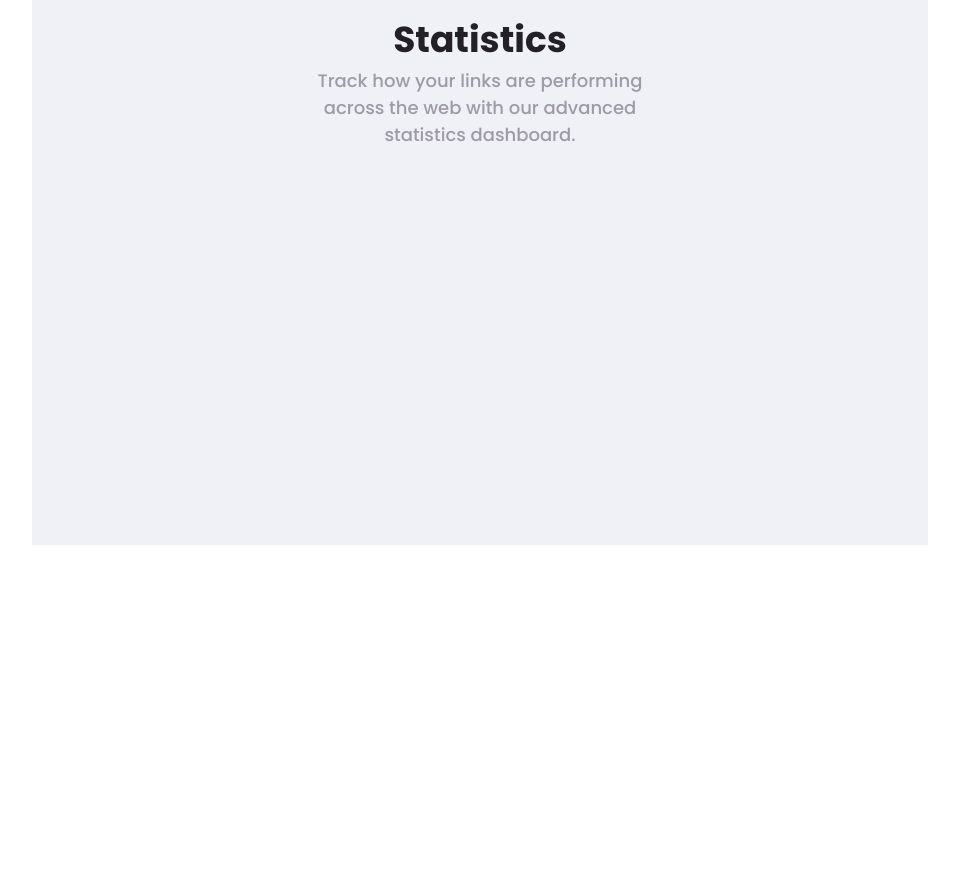
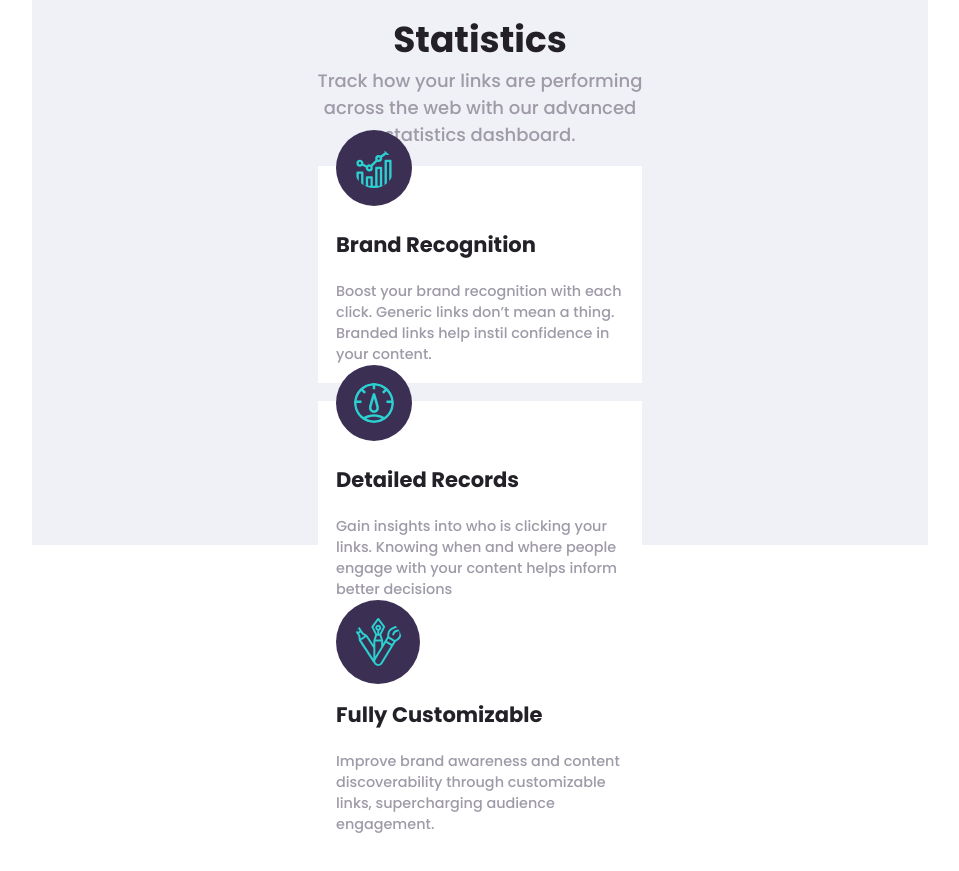
Before and after one commit to kirontoo/url-shortly, a React (Create React App) app: page / in a window 1280 px wide. Shown: the part 1047-1918 px from the top of the page, without its empty margins (160-1119 px from the left). Before the commit the page ends 1592 px from the top, so only its background shows below. Built offline with nearby package versions, Linux system fonts and the light colour scheme.

Commit message:
Render Card data

```diff
--- a/src/components/Stats/Stats.tsx
+++ b/src/components/Stats/Stats.tsx
@@ -1,5 +1,25 @@
 import React from 'react';
 import './Stats.scss';
+
+import { Card } from 'components/Card';
+
+const cards = [
+  {
+    title: 'Brand Recognition',
+    text: 'Boost your brand recognition with each click. Generic links don’t mean a thing. Branded links help instil confidence in your content.',
+    imageUrl: 'icon-brand-recognition.svg'
+  },
+  {
+    title: 'Detailed Records',
+    text: 'Gain insights into who is clicking your links. Knowing when and where people engage with your content helps inform better decisions',
+    imageUrl: 'icon-detailed-records.svg'
+  },
+  {
+    title: 'Fully Customizable',
+    text: 'Improve brand awareness and content discoverability through customizable links, supercharging audience engagement.',
+    imageUrl: 'icon-fully-customizable.svg'
+  }
+];
 
 export const Stats = () => {
   return (
@@ -8,6 +28,10 @@ export const Stats = () => {
         <h1>Advanced Statistics</h1>
         <p className="subtitle">Track how your links are performing across the web with our advanced statistics dashboard.</p>
       </div>
+
+      <div className="stats__cards">
+        { cards.map( card => <Card title={ card.title } imageUrl={ card.imageUrl } text={ card.text } /> ) }
+      </div>
     </div>
-  )
-}
+  );
+};
```
